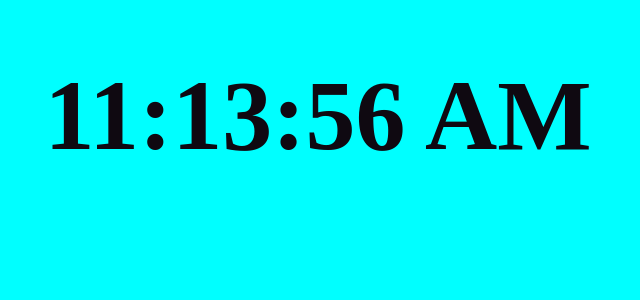
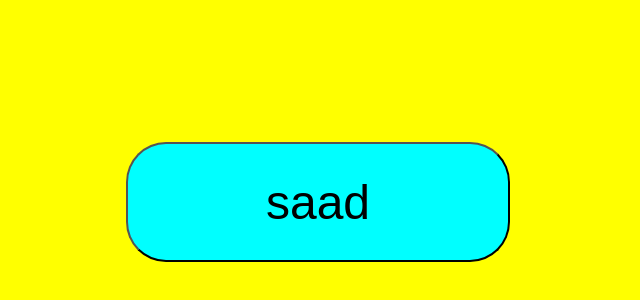
Before and after one commit to muhammadsaad91/test, a React (Create React App) app: page / in a window 1280 px wide. Shown: the part 198-498 px from the top of the page, without its empty margins (322-962 px from the left). Built offline with nearby package versions, Linux system fonts and the light colour scheme.

Commit message:
Events and hooks final commit

```diff
--- a/package.json
+++ b/package.json
@@ -1,5 +1,5 @@
 {
-  "homepage": "https://muhammadsaad91.github.io/React-mini-project-digital-clock-",
+  "homepage": "https://muhammadsaad91.github.io/React-events-and-hooks",
   "name": "hello-world",
   "version": "0.1.0",
   "private": true,
--- a/src/App.jsx
+++ b/src/App.jsx
@@ -1,22 +1,24 @@
 import React, { useState } from "react";
 
-// console.log(curdate);
 const App=()=>{
-    let curTime=new Date().toLocaleTimeString();
-    const [time,setTime] = useState(curTime);
-    const clicked =()=>{
-          let curTime=new Date().toLocaleTimeString();
-          setTime(curTime);
+
+    const yello="yellow"
+    const [bg,setbg]= useState(yello);
+    const [bgn,setbgn]=useState('saad')
+    const name=()=>{
+         setbgn("saad bhai")
     };
-    setInterval(clicked,1000);
-    return(
-        <>
+    const bgchange=()=>{
+      const purpl="purple"
+         setbg(purpl)
+    };
+return(
+    <>
+    <div style={{ backgroundColor : bg}}className="card">
+    <button onClick={bgchange} onDoubleClick={name}>{bgn} </button>
+    </div>
+    </>
+);
+};
 
-        <h1 className="cards">{time}</h1>
-
-
-        </>
-    );
-
-};
 export default App;
--- a/src/index.css
+++ b/src/index.css
@@ -1,20 +1,28 @@
 *{
 margin: 0%;
 padding: 0%;
+box-sizing: border-box;
+}
+.card{
+  background-color: rgb(0, 10, 10);
+ display: flex;
+ justify-content: center;
+ align-items: center;
+ height: 100vh;
+ width: 100vw;
+}
+button{
+  text-align: center;
+  font-size: 3rem;
+  width: 30vw;
+  height: 15vh;
+  cursor: pointer;
+  border-radius: 40px;
   background-color: aqua;
+  color: black;
 }
-.cards{
-    margin-top: 20%;
-    font-size: 100px;
-    color: rgb(15, 9, 17);
-    /* width: 50%; */
-    /* text-align: center; */
-    /* box-sizing: border-box; */
-    /* border: 3px solid green; */
-    /* padding: 135px; */
-    /* height: 50%; */
-    display: flex;
-    align-items: center;
-    text-align: center;
-    justify-content: center;
+button:hover{
+  background-color: black;
+  color: aqua;
+  border-radius: 100px;
 }
--- a/src/index.js
+++ b/src/index.js
@@ -5,7 +5,7 @@ import './index.css'
 
 ReactDOM.render(
     <>
-    <h1><App/></h1>
+    <App/>
     </>
     ,document.getElementById('root')
 );
```
